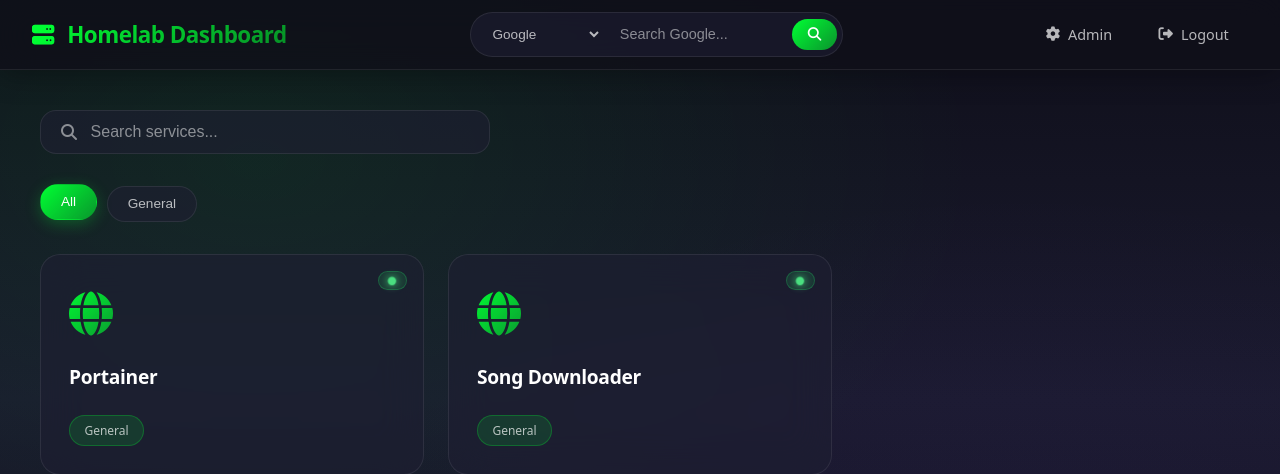
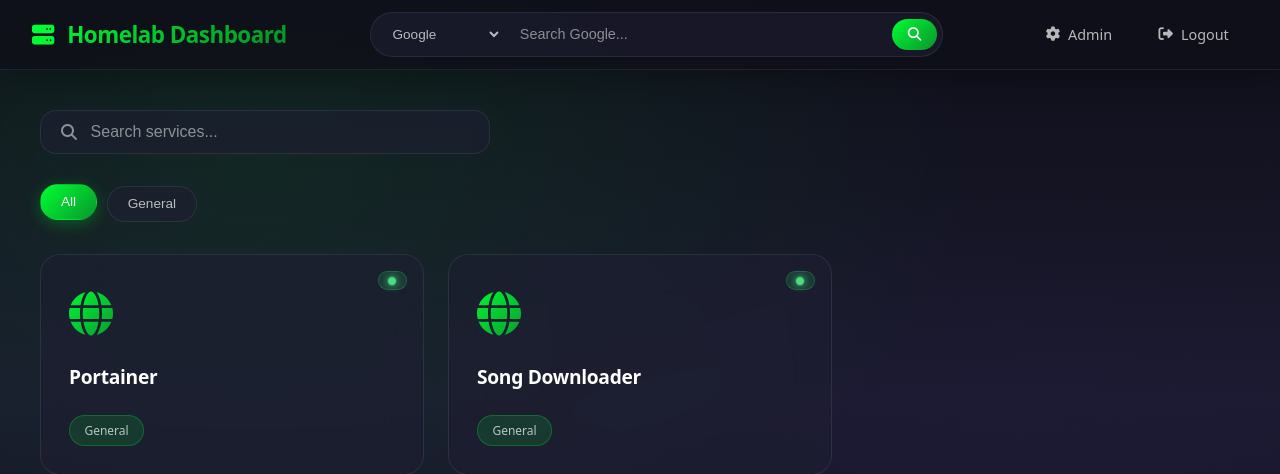
Before and after one commit to milindk20/HomeLab_Dashboard, a Flask app: page / in a window 1280 px wide. Shown: the top 474 px of the page. Run offline with Flask 3, Linux system fonts and the light colour scheme; a user stored in the database is signed in; data that the repository does not hold is empty.

Commit message:
Adjust element widths in base.html
Increased the width of two elements in the base template.

```diff
--- a/templates/base.html
+++ b/templates/base.html
@@ -134,7 +134,7 @@
             border: none;
             color: var(--text-primary);
             padding: 0.5rem 0.8rem;
-            width: 180px;
+            width: 380px;
             outline: none;
             font-size: 0.9rem;
         }
@@ -206,6 +206,7 @@
             padding: 0.6rem 1rem;
             color: var(--text-primary);
             font-size: 0.95rem;
+            width: 100px:
             outline: none;
         }
 
```
